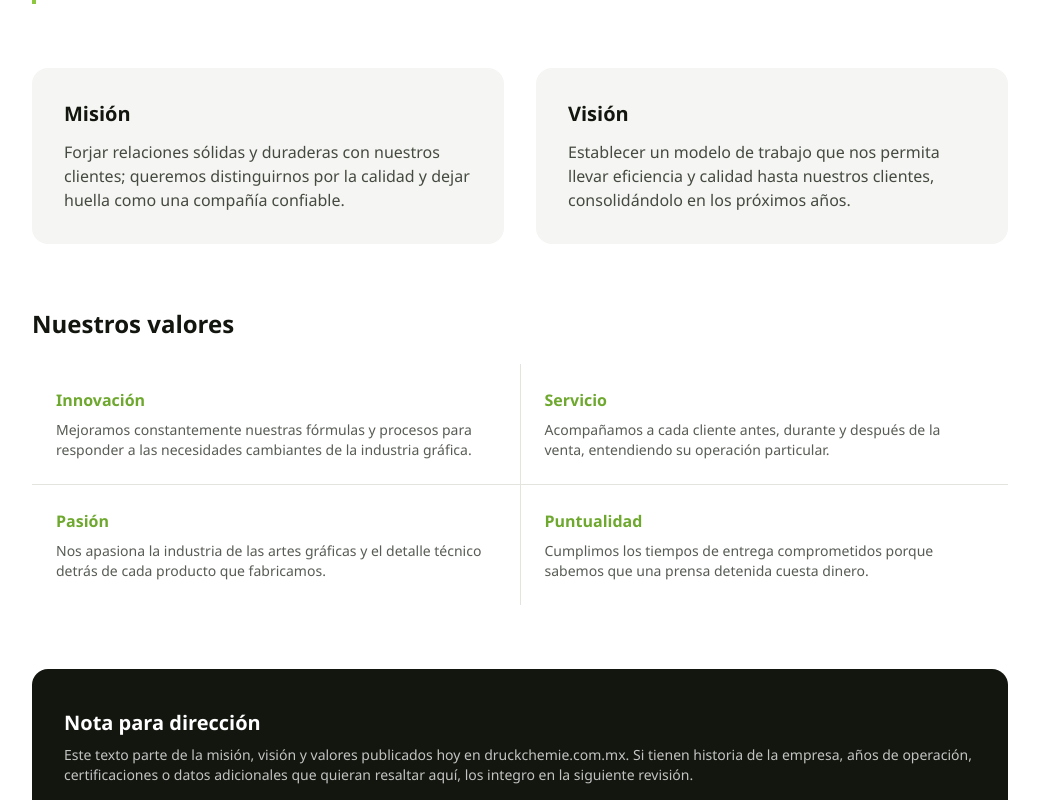
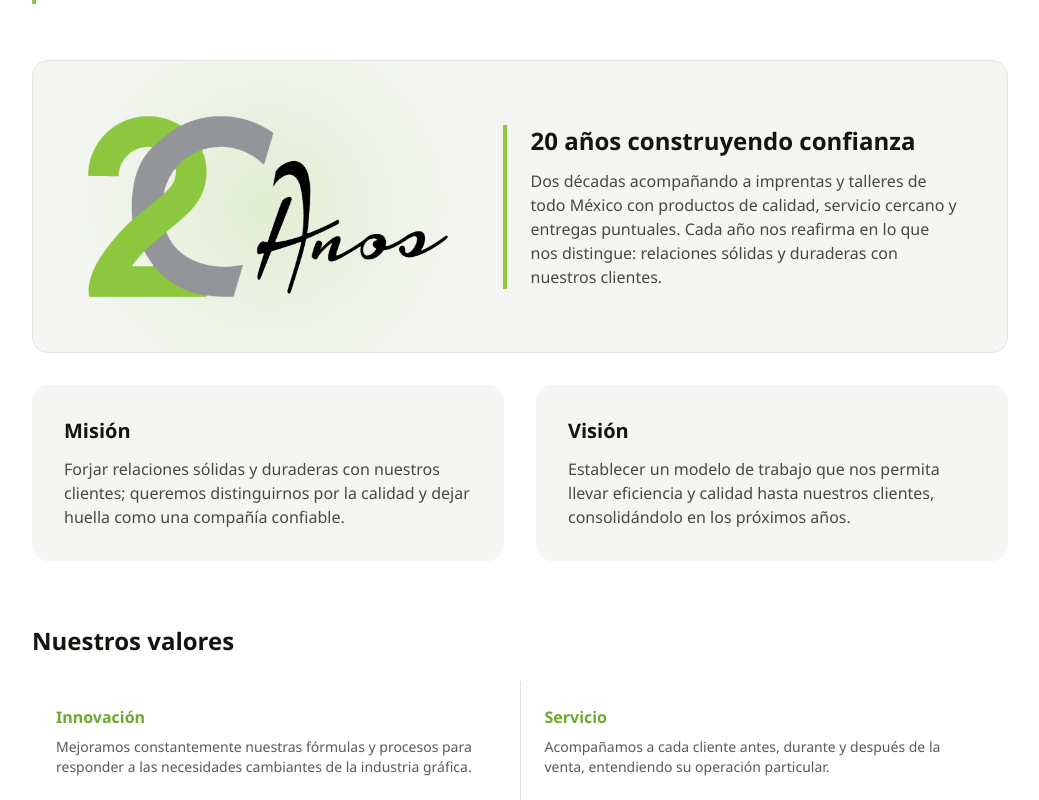
Before and after one commit to sistemasdruck-bit/druckchemie-web, a Next.js app: page /nosotros in a window 1280 px wide. Shown: the part 380-1180 px from the top of the page, without its empty margins (120-1159 px from the left). Built offline with nearby package versions, Linux system fonts and the light colour scheme.

Commit message:
Emblema 20 anos y quitar nota interna en nosotros

```diff
--- a/src/app/globals.css
+++ b/src/app/globals.css
@@ -37,3 +37,15 @@ body {
 html {
   scroll-behavior: smooth;
 }
+
+/* Flotación suave del emblema "20 años" en la portada */
+@keyframes dc-float {
+  0%, 100% { transform: translateY(0); }
+  50% { transform: translateY(-8px); }
+}
+.animate-dc-float {
+  animation: dc-float 7s ease-in-out infinite;
+}
+@media (prefers-reduced-motion: reduce) {
+  .animate-dc-float { animation: none; }
+}
--- a/src/app/nosotros/page.tsx
+++ b/src/app/nosotros/page.tsx
@@ -38,7 +38,36 @@ export default function NosotrosPage() {
         trabajando de la mano con imprentas y talleres en todo México.
       </p>
 
-      <div className="mt-16 grid grid-cols-1 gap-8 sm:grid-cols-2">
+      {/* 20 años */}
+      <div className="mt-14 grid items-center gap-8 overflow-hidden rounded-2xl border border-brand-line bg-brand-mist p-8 md:grid-cols-[minmax(0,0.9fr)_minmax(0,1.1fr)] md:gap-12 md:p-12">
+        <div className="relative mx-auto w-full max-w-sm">
+          <div
+            aria-hidden
+            className="pointer-events-none absolute left-1/2 top-1/2 aspect-square w-[120%] -translate-x-1/2 -translate-y-1/2 rounded-full bg-[radial-gradient(circle,rgba(141,198,63,0.18),transparent_65%)]"
+          />
+          {/* eslint-disable-next-line @next/next/no-img-element */}
+          <img
+            src="/brand/20-anos.png"
+            alt="20 años de Druck Chemie México"
+            width={1200}
+            height={627}
+            className="relative w-full"
+          />
+        </div>
+        <div className="border-l-4 border-brand-accent pl-6">
+          <h2 className="text-2xl font-extrabold text-brand-navy">
+            20 años construyendo confianza
+          </h2>
+          <p className="mt-3 text-brand-blue">
+            Dos décadas acompañando a imprentas y talleres de todo México con
+            productos de calidad, servicio cercano y entregas puntuales. Cada
+            año nos reafirma en lo que nos distingue: relaciones sólidas y
+            duraderas con nuestros clientes.
+          </p>
+        </div>
+      </div>
+
+      <div className="mt-8 grid grid-cols-1 gap-8 sm:grid-cols-2">
         <div className="rounded-2xl bg-brand-mist p-8">
           <h2 className="text-xl font-bold text-brand-navy">Misión</h2>
           <p className="mt-3 text-brand-blue">
@@ -72,18 +101,6 @@ export default function NosotrosPage() {
           ))}
         </div>
       </div>
-
-      <div className="mt-16 rounded-2xl bg-brand-navy px-8 py-10 text-white">
-        <h2 className="text-xl font-bold">
-          Nota para dirección
-        </h2>
-        <p className="mt-2 text-sm text-white/75">
-          Este texto parte de la misión, visión y valores publicados hoy en
-          druckchemie.com.mx. Si tienen historia de la empresa, años de
-          operación, certificaciones o datos adicionales que quieran resaltar
-          aquí, los integro en la siguiente revisión.
-        </p>
-      </div>
     </div>
   );
 }
--- a/src/app/page.tsx
+++ b/src/app/page.tsx
@@ -19,7 +19,9 @@ export default async function Home() {
           aria-hidden
           className="absolute inset-0 bg-[linear-gradient(120deg,rgba(37,53,20,0.9),rgba(6,8,6,0.97))]"
         />
-        <div className="relative mx-auto max-w-7xl border-l-4 border-brand-accent px-6 py-24 lg:py-32">
+        <div className="relative mx-auto max-w-7xl border-l-4 border-brand-accent px-6 py-16 lg:py-28">
+          <div className="grid items-center gap-10 lg:grid-cols-[1.1fr_0.9fr] lg:gap-16">
+          <div>
           <p className="mb-4 inline-block rounded-full border border-white/20 px-4 py-1 text-xs font-semibold uppercase tracking-widest text-white/80">
             Químicos técnicos para artes gráficas
           </p>
@@ -39,6 +41,32 @@ export default async function Home() {
             <ArrowLink href="/productos" variant="light">
               Nuestros productos
             </ArrowLink>
+          </div>
+          </div>
+
+          {/* Emblema 20 años: halo verde + anillos finos que lo integran al fondo */}
+          <div className="relative order-first mx-auto w-full max-w-[250px] sm:max-w-sm lg:order-none lg:max-w-none">
+            <div
+              aria-hidden
+              className="pointer-events-none absolute left-1/2 top-1/2 aspect-square w-[135%] -translate-x-1/2 -translate-y-1/2 rounded-full bg-[radial-gradient(circle,rgba(141,198,63,0.24),transparent_62%)]"
+            />
+            <div
+              aria-hidden
+              className="pointer-events-none absolute left-1/2 top-1/2 aspect-square w-[118%] -translate-x-1/2 -translate-y-1/2 rounded-full border border-white/10"
+            />
+            <div
+              aria-hidden
+              className="pointer-events-none absolute left-1/2 top-1/2 aspect-square w-[150%] -translate-x-1/2 -translate-y-1/2 rounded-full border border-brand-accent/15"
+            />
+            {/* eslint-disable-next-line @next/next/no-img-element */}
+            <img
+              src="/brand/20-anos-blanco.png"
+              alt="20 años de Druck Chemie México"
+              width={1200}
+              height={627}
+              className="animate-dc-float relative w-full drop-shadow-[0_12px_40px_rgba(0,0,0,0.55)]"
+            />
+          </div>
           </div>
 
           <div className="mt-16 grid grid-cols-2 gap-4 sm:grid-cols-4">
```
Also changed, not shown: public/brand/20-anos-blanco.png (added), public/brand/20-anos.png (added).
